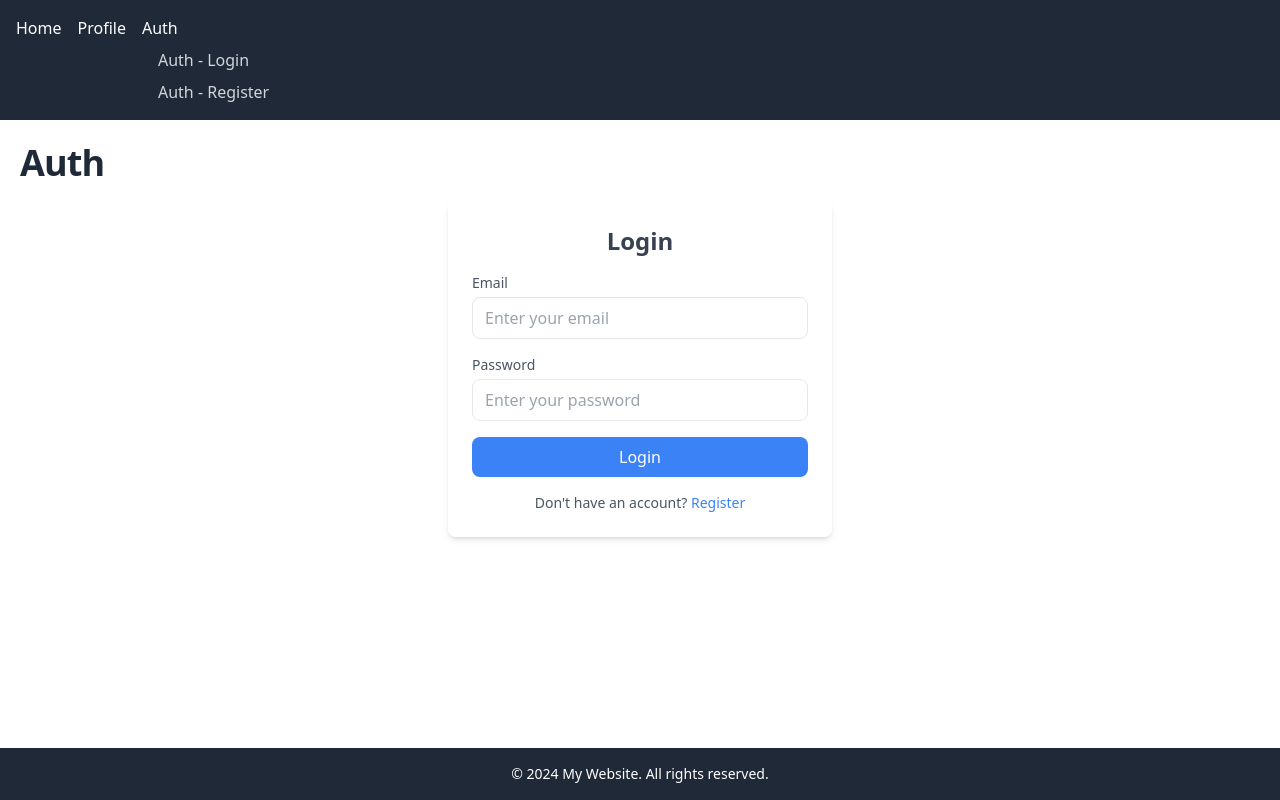
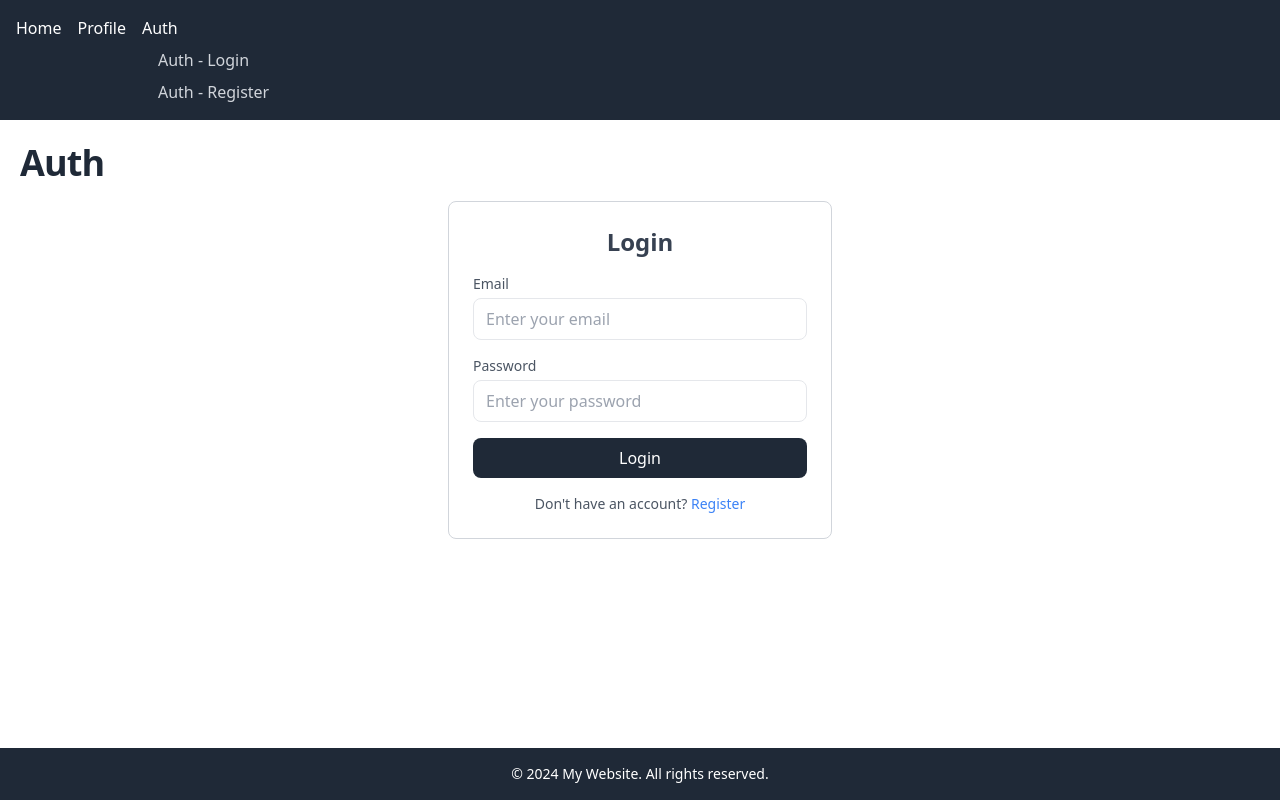
Before and after one commit to fedorovsky/node-jwt, a React (Vite) app in the folder client/: page /auth/login in a window 1280 px wide. Built offline with nearby package versions, Linux system fonts and the light colour scheme.

Commit message:
added layout

```diff
--- a/client/src/features/auth/pages/auth-login-page.tsx
+++ b/client/src/features/auth/pages/auth-login-page.tsx
@@ -3,7 +3,7 @@ export const AuthLoginPage = () => {
 		<div className="flex items-center justify-center">
 			<form
 				onSubmit={() => null}
-				className="w-full max-w-sm bg-white p-6 rounded-lg shadow-md"
+				className="w-full max-w-sm bg-white p-6 rounded-lg border border-gray-300"
 			>
 				<h2 className="text-2xl font-bold text-gray-700 text-center mb-4">
 					Login
@@ -40,7 +40,7 @@ export const AuthLoginPage = () => {
 				</div>
 				<button
 					type="submit"
-					className="w-full px-4 py-2 text-white bg-blue-500 rounded-lg hover:bg-blue-600 focus:outline-none focus:ring focus:ring-blue-300"
+					className="w-full px-4 py-2 text-white bg-gray-800 rounded-lg hover:bg-gray-600 focus:outline-none focus:ring focus:ring-gray-300"
 				>
 					Login
 				</button>
--- a/client/src/features/auth/pages/auth-register-page.tsx
+++ b/client/src/features/auth/pages/auth-register-page.tsx
@@ -3,7 +3,7 @@ export const AuthRegisterPage = () => {
 		<div className="flex items-center justify-center">
 			<form
 				onSubmit={() => null}
-				className="w-full max-w-sm bg-white p-6 rounded-lg shadow-md"
+				className="w-full max-w-sm bg-white p-6 rounded-lg border border-gray-300"
 			>
 				<h2 className="text-2xl font-bold text-gray-700 text-center mb-4">
 					Register
@@ -55,7 +55,7 @@ export const AuthRegisterPage = () => {
 				</div>
 				<button
 					type="submit"
-					className="w-full px-4 py-2 text-white bg-blue-500 rounded-lg hover:bg-blue-600 focus:outline-none focus:ring focus:ring-blue-300"
+					className="w-full px-4 py-2 text-white bg-gray-800 rounded-lg hover:bg-gray-600 focus:outline-none focus:ring focus:ring-gray-300"
 				>
 					Register
 				</button>
```
